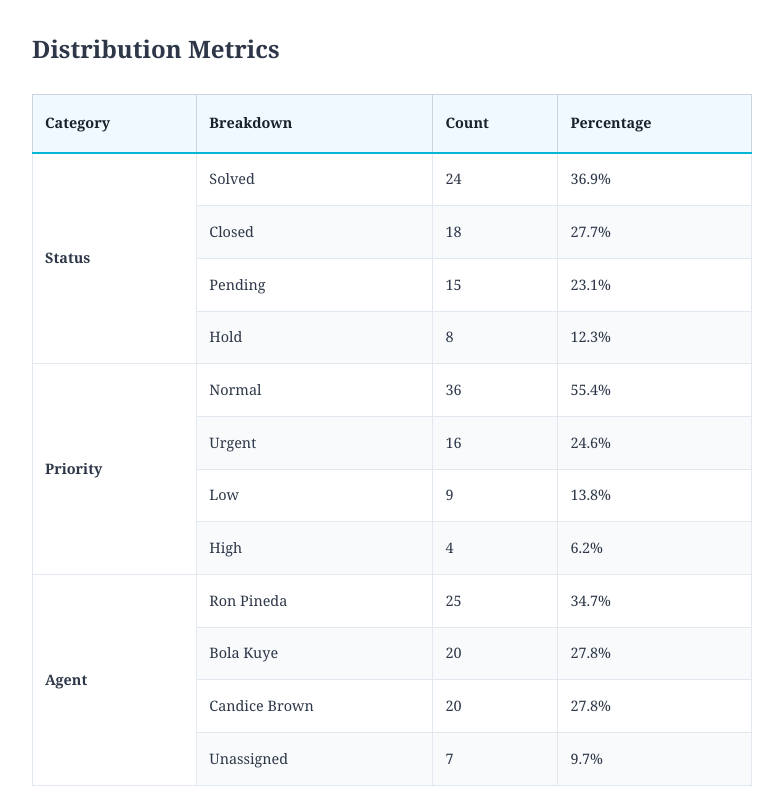
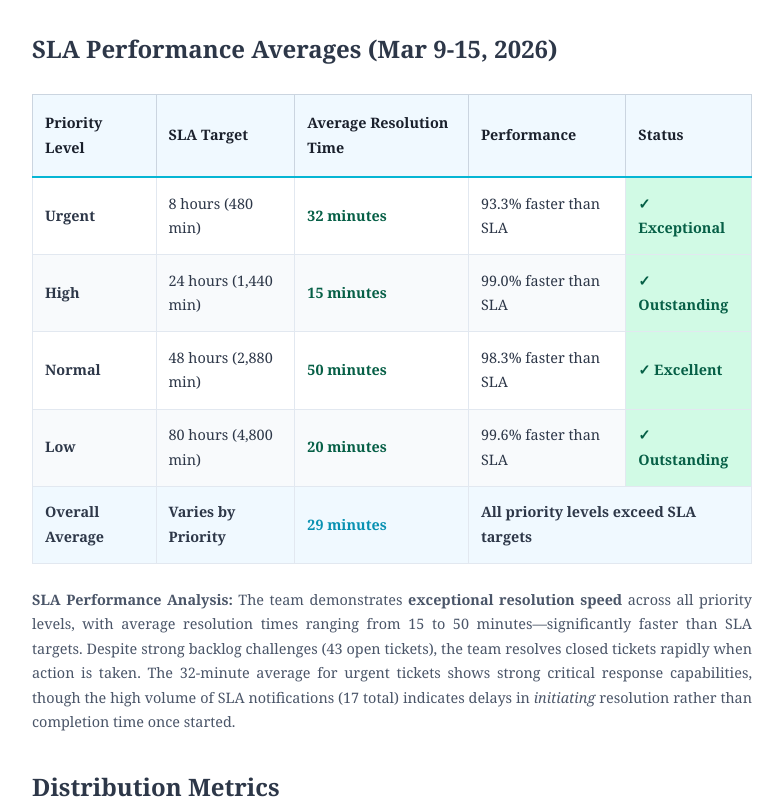
Before and after one commit to agil01/zendesk-reports, a plain HTML site: page product_success_team_metrics_mar9-mar15_2026.html in a window 1280 px wide. Shown: the part 4524-5335 px from the top of the page, without its empty margins (248-1031 px from the left). Drawn offline with nearby package versions, Linux system fonts and the light colour scheme.

Commit message:
Add SLA Performance Averages section to team metrics report
- Urgent: 32 minutes (93.3% faster than 8-hour SLA)
- High: 15 minutes (99.0% faster than 24-hour SLA)
- Normal: 50 minutes (98.3% faster than 48-hour SLA)
- Low: 20 minutes (99.6% faster than 80-hour SLA)
- Overall average: 29 minutes across all priority levels

Analysis highlights exceptional resolution speed when tickets are
actioned, despite backlog challenges indicating delays in initiation
rather than completion.

Co-Authored-By: Claude Opus 4.6 <noreply@anthropic.com>

```diff
--- a/product_success_team_metrics_mar9-mar15_2026.html
+++ b/product_success_team_metrics_mar9-mar15_2026.html
@@ -656,6 +656,58 @@
             • 1st Urgent SLA = 5 hours remaining (8-hour SLA)
             • 2nd Urgent SLA = 3 hours remaining (critical escalation)
             • 3rd Urgent SLA = Final warning before breach
+        </p>
+
+        <h2>SLA Performance Averages (Mar 9-15, 2026)</h2>
+        <table>
+            <thead>
+                <tr>
+                    <th>Priority Level</th>
+                    <th>SLA Target</th>
+                    <th>Average Resolution Time</th>
+                    <th>Performance</th>
+                    <th>Status</th>
+                </tr>
+            </thead>
+            <tbody>
+                <tr>
+                    <td><strong>Urgent</strong></td>
+                    <td>8 hours (480 min)</td>
+                    <td style="font-weight: 600; color: #065f46;">32 minutes</td>
+                    <td>93.3% faster than SLA</td>
+                    <td style="background: #d1fae5; color: #065f46; font-weight: 600;">✓ Exceptional</td>
+                </tr>
+                <tr>
+                    <td><strong>High</strong></td>
+                    <td>24 hours (1,440 min)</td>
+                    <td style="font-weight: 600; color: #065f46;">15 minutes</td>
+                    <td>99.0% faster than SLA</td>
+                    <td style="background: #d1fae5; color: #065f46; font-weight: 600;">✓ Outstanding</td>
+                </tr>
+                <tr>
+                    <td><strong>Normal</strong></td>
+                    <td>48 hours (2,880 min)</td>
+                    <td style="font-weight: 600; color: #065f46;">50 minutes</td>
+                    <td>98.3% faster than SLA</td>
+                    <td style="background: #d1fae5; color: #065f46; font-weight: 600;">✓ Excellent</td>
+                </tr>
+                <tr>
+                    <td><strong>Low</strong></td>
+                    <td>80 hours (4,800 min)</td>
+                    <td style="font-weight: 600; color: #065f46;">20 minutes</td>
+                    <td>99.6% faster than SLA</td>
+                    <td style="background: #d1fae5; color: #065f46; font-weight: 600;">✓ Outstanding</td>
+                </tr>
+                <tr style="background: #f0f9ff; font-weight: 600;">
+                    <td><strong>Overall Average</strong></td>
+                    <td>Varies by Priority</td>
+                    <td style="color: #0891b2;">29 minutes</td>
+                    <td colspan="2">All priority levels exceed SLA targets</td>
+                </tr>
+            </tbody>
+        </table>
+        <p style="margin-top: 1rem; font-size: 0.9rem; color: #4a5568; line-height: 1.7;">
+            <strong>SLA Performance Analysis:</strong> The team demonstrates <strong>exceptional resolution speed</strong> across all priority levels, with average resolution times ranging from 15 to 50 minutes—significantly faster than SLA targets. Despite strong backlog challenges (43 open tickets), the team resolves closed tickets rapidly when action is taken. The 32-minute average for urgent tickets shows strong critical response capabilities, though the high volume of SLA notifications (17 total) indicates delays in <em>initiating</em> resolution rather than completion time once started.
         </p>
 
         <h2>Distribution Metrics</h2>
```
